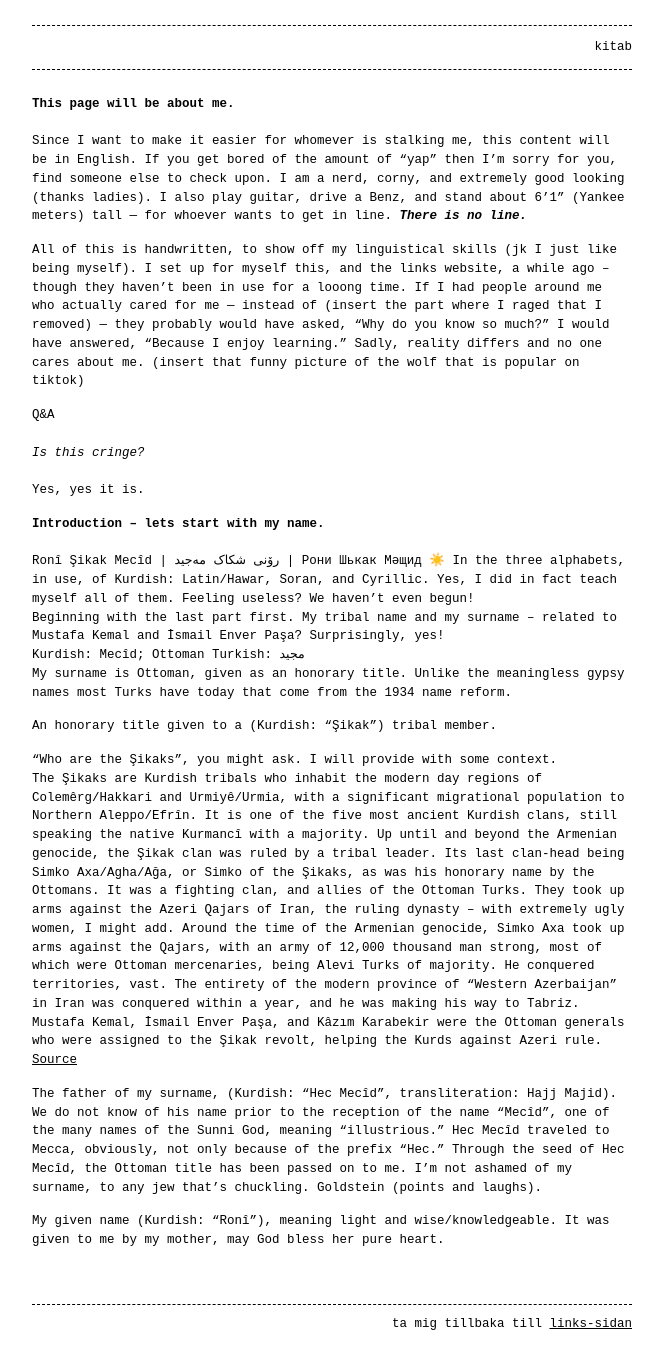
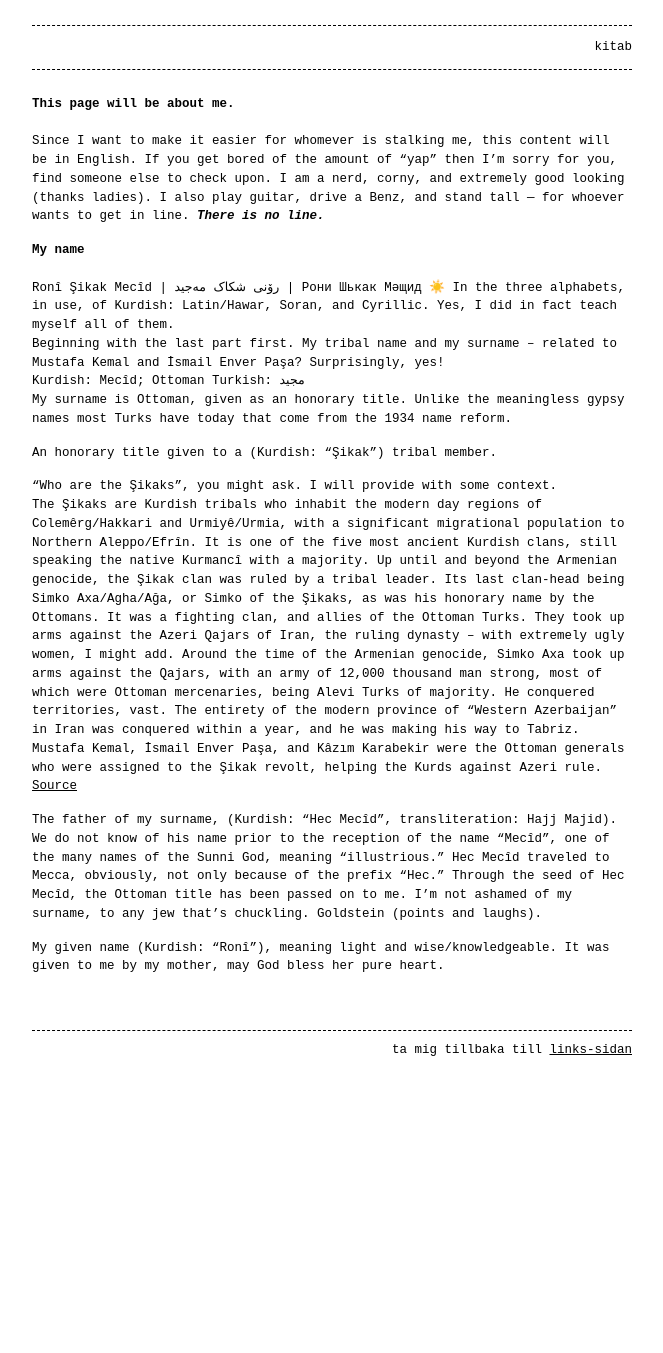
Before and after one commit to ronim-efrin/kitab, a Jekyll site: the page built from index.md, in a window 1280 px wide. Shown: the whole page, without its empty margins (308-971 px from the left). Built offline with Jekyll 4.4.1, drawn with Linux system fonts in a browser that asks for light colours; after the commit the page ends 1080 px from its top, so only the background shows below that.

Commit message:
Update index.md

```diff
--- a/index.md
+++ b/index.md
@@ -4,16 +4,10 @@ layout: home
 permalink: /
 ---
 **This page will be about me.** <br>
-Since I want to make it easier for whomever is stalking me, this content will be in English. If you get bored of the amount of "yap" then I'm sorry for you, find someone else to check upon. I am a nerd, corny, and extremely good looking (thanks ladies). I also play guitar, drive a Benz, and stand about 6’1” (Yankee meters) tall — for whoever wants to get in line. ***There is no line.***
+Since I want to make it easier for whomever is stalking me, this content will be in English. If you get bored of the amount of "yap" then I'm sorry for you, find someone else to check upon. I am a nerd, corny, and extremely good looking (thanks ladies). I also play guitar, drive a Benz, and stand tall — for whoever wants to get in line. ***There is no line.***
 
-All of this is handwritten, to show off my linguistical skills (jk I just like being myself). I set up for myself this, and the links website, a while ago – though they haven't been in use for a looong time. If I had people around me who actually cared for me — instead of (insert the part where I raged that I removed) — they probably would have asked, “Why do you know so much?” I would have answered, “Because I enjoy learning.” Sadly, reality differs and no one cares about me. (insert that funny picture of the wolf that is popular on tiktok)
-
-Q&A <br>
-*Is this cringe?* <br>
-Yes, yes it is. <br>
-
-**Introduction – lets start with my name.** <br>
-Ronî Şikak Mecîd | رۆنی شکاک مەجید | Рони Шькак Мәщид ☀️ In the three alphabets, in use, of Kurdish: Latin/Hawar, Soran, and Cyrillic. Yes, I did in fact teach myself all of them. Feeling useless? We haven't even begun!
+**My name** <br>
+Ronî Şikak Mecîd | رۆنی شکاک مەجید | Рони Шькак Мәщид ☀️ In the three alphabets, in use, of Kurdish: Latin/Hawar, Soran, and Cyrillic. Yes, I did in fact teach myself all of them.
 Beginning with the last part first. My tribal name and my surname – related to Mustafa Kemal and İsmail Enver Paşa? Surprisingly, yes!
 Kurdish: Mecîd; Ottoman Turkish: مجید
 My surname is Ottoman, given as an honorary title. Unlike the meaningless gypsy names most Turks have today that come from the 1934 name reform.
```
